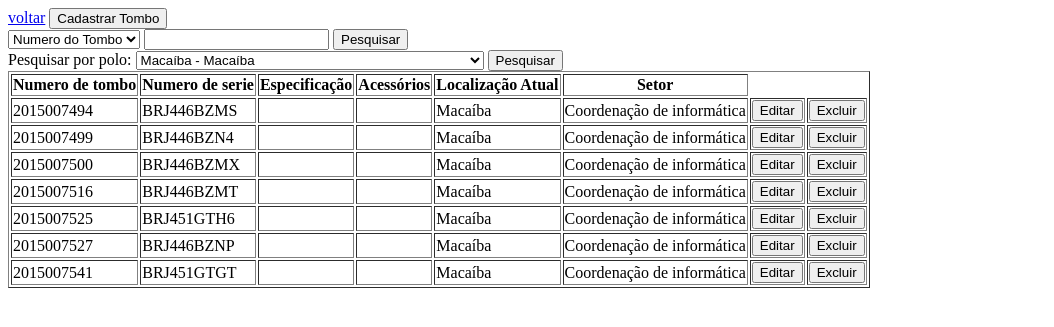
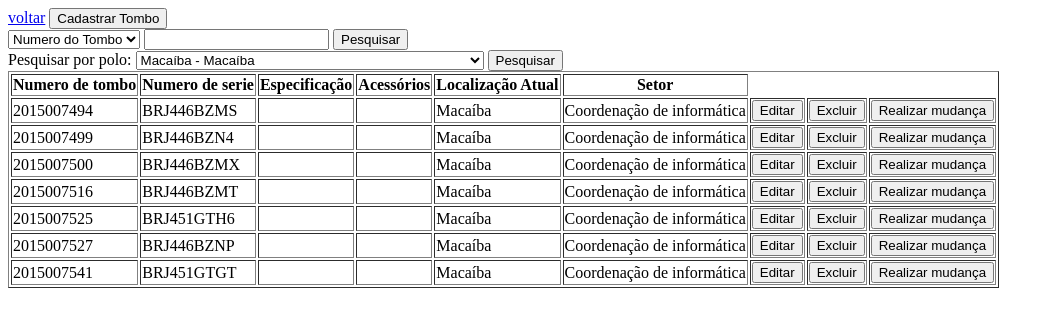
Before and after one commit to JoffreyPag/sisMaterial, a PHP site: page /tombos.php in a window 1280 px wide. Shown: the top 327 px of the page, without its empty margins (0-1054 px from the left). Run offline with PHP 8.4, Linux system fonts and the light colour scheme; data comes from the database, SQL or seed files in the repository; data that the repository does not hold is empty.

Commit message:
features

```diff
--- a/Banco/Tabelas.sql
+++ b/Banco/Tabelas.sql
@@ -1,3 +1,5 @@
+CREATE DATABASE etec_adm();
+
 /*TABELA POLO*/
 CREATE TABLE etec_polo (
   idpolo INT NOT NULL AUTO_INCREMENT,
--- a/tombos.php
+++ b/tombos.php
@@ -82,6 +82,11 @@
                         <button type="submit" value="'.$row['numero_tombo'].'" name="Excluir">Excluir</button>
                     </form>
                 </td>
+                <td>
+                    <form action="" method="post">
+                        <button type="submit" value="'.$row['numero_tombo'].'" name="mover">Realizar mudança</button>
+                    </form>
+                </td>
                 </tr>';
             }
         ?>
```
Also changed, not shown: Guia_transito/editar_guia.php (line endings or trailing spaces).
